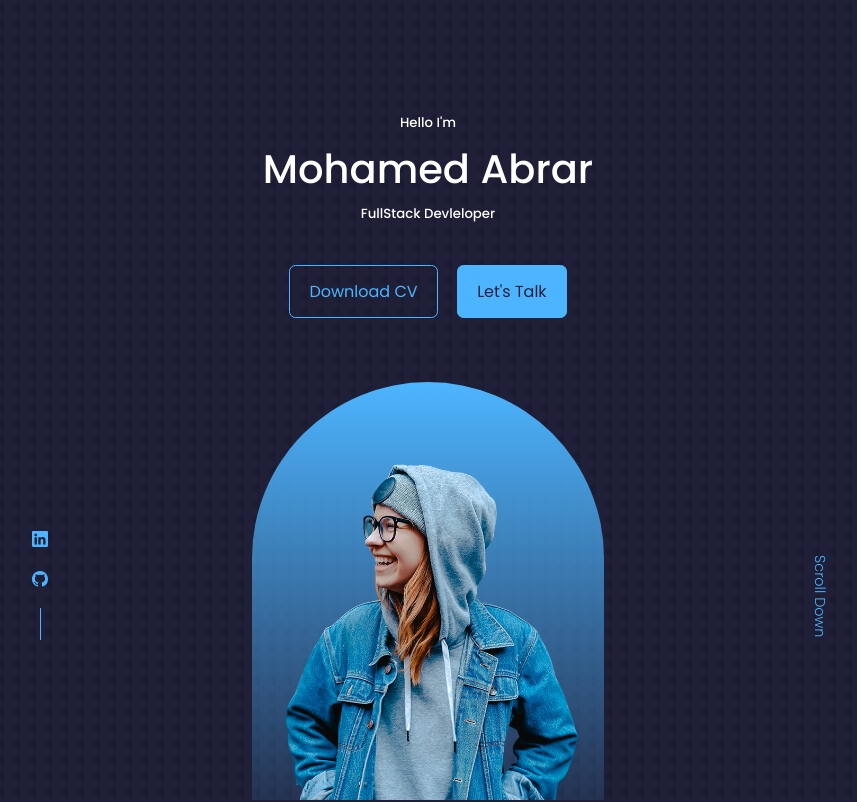
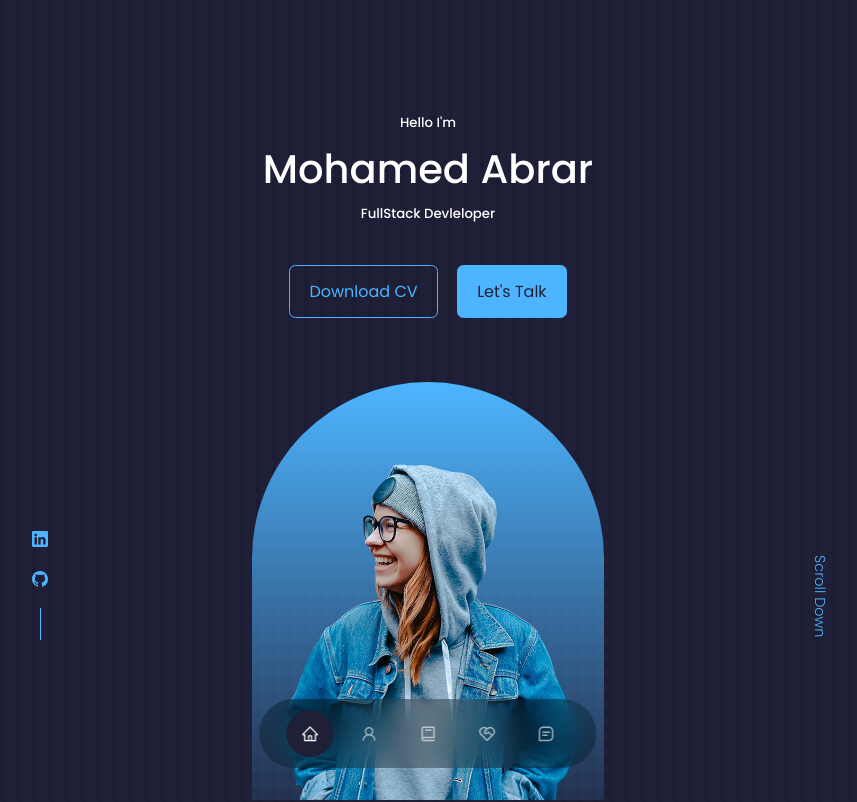
Before and after one commit to AbrarMohamed03/personal-portfolio, a React (Create React App) app: page / in a window 1280 px wide. Shown: the top 802 px of the page, without its empty margins (212-1069 px from the left). Built offline with nearby package versions, Linux system fonts and the light colour scheme.

Commit message:
Nav done

```diff
--- a/src/components/header/Header.jsx
+++ b/src/components/header/Header.jsx
@@ -1,5 +1,4 @@
 import React from "react";
-import Container from "react-bootstrap/Container";
 
 import CTA from "./CTA";
 import "./header.css";
@@ -9,7 +8,6 @@
 const Header = () => {
   return (
     <header>
-      {/* <Container> */}
         <div className="container header__container">
           <h5>Hello I'm</h5>
           <h1>Mohamed Abrar</h1>
@@ -26,7 +24,6 @@
 
           <HeaderSocials />
         </div>
-      {/* </Container> */}
     </header>
   );
 };
--- a/src/components/nav/Nav.jsx
+++ b/src/components/nav/Nav.jsx
@@ -1,10 +1,20 @@
-import React from 'react'
-import './nav.css'
+import React from "react";
+import "./nav.css";
+import { AiOutlineHome } from "react-icons/ai";
+import { AiOutlineUser } from "react-icons/ai";
+import { BiBook } from "react-icons/bi";
+import { RiServiceLine } from "react-icons/ri";
+import { BiMessageSquareDetail } from "react-icons/bi";
+import { useState } from "react";
 
 const Nav = () => {
-  return (
-    <div>Nav</div>
-  )
-}
-
-export default Nav
+  const [activeNav, setActiveNav] = useState('#')
+  return <nav>
+    <a href="#" className="active" onClick={()=> setActiveNav('#')} className={activeNav === '#' ? 'active' : ''}> <AiOutlineHome/></a>
+    <a href="#about" className="active" onClick={()=> setActiveNav('#about')} className={activeNav === '#about' ? 'active' : ''}> <AiOutlineUser/></a>
+    <a href="#experience" className="active" onClick={()=> setActiveNav('#experience')} className={activeNav === '#experience' ? 'active' : ''}> <BiBook/></a>
+    <a href="#services" className="active" onClick={()=> setActiveNav('#services')} className={activeNav === '#services' ? 'active' : ''}> <RiServiceLine/></a>
+    <a href="#contact" className="active" onClick={()=> setActiveNav('#contact')} className={activeNav === '#contact' ? 'active' : ''}> <BiMessageSquareDetail/></a>
+  </nav>;
+};
+export default Nav;
--- a/src/components/nav/nav.css
+++ b/src/components/nav/nav.css
@@ -0,0 +1,33 @@
+nav {
+  background: rgba(0, 0, 0, 0.3);
+  width: max-content;
+  display: block;
+  padding: 0.7rem 1.7rem;
+  z-index: 2;
+  position: fixed;
+  left: 50%;
+  transform: translate(-50%);
+  bottom: 2rem;
+  display: flex;
+  gap: 0.8rem;
+  border-radius: 3rem;
+  backdrop-filter: blur(15px);
+}
+
+nav a {
+  background: transparent;
+  padding: 0.9rem;
+  border-radius: 50%;
+  display: flex;
+  color: var(--color-light);
+  font-size: 1.1rem;
+}
+
+nav a:hover {
+  background: rgba(0, 0, 0, 0.3);
+}
+
+nav a.active{
+    background: var(--color-bg);
+    color: var(--color-white);
+}
--- a/src/index.css
+++ b/src/index.css
@@ -62,6 +62,7 @@
 
 section {
   margin-top: 8rem;
+  height: 100vh;
 }
 
 section > h2,
```
